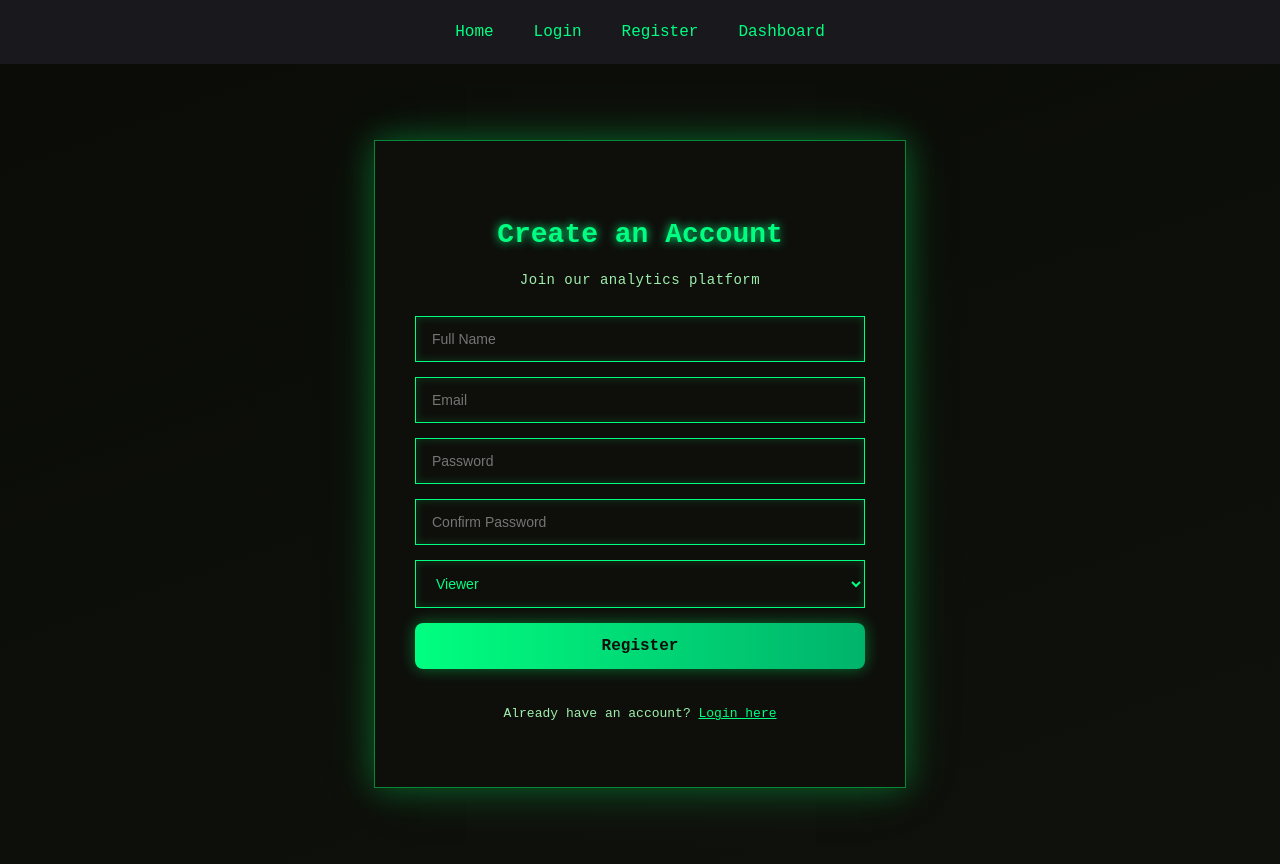
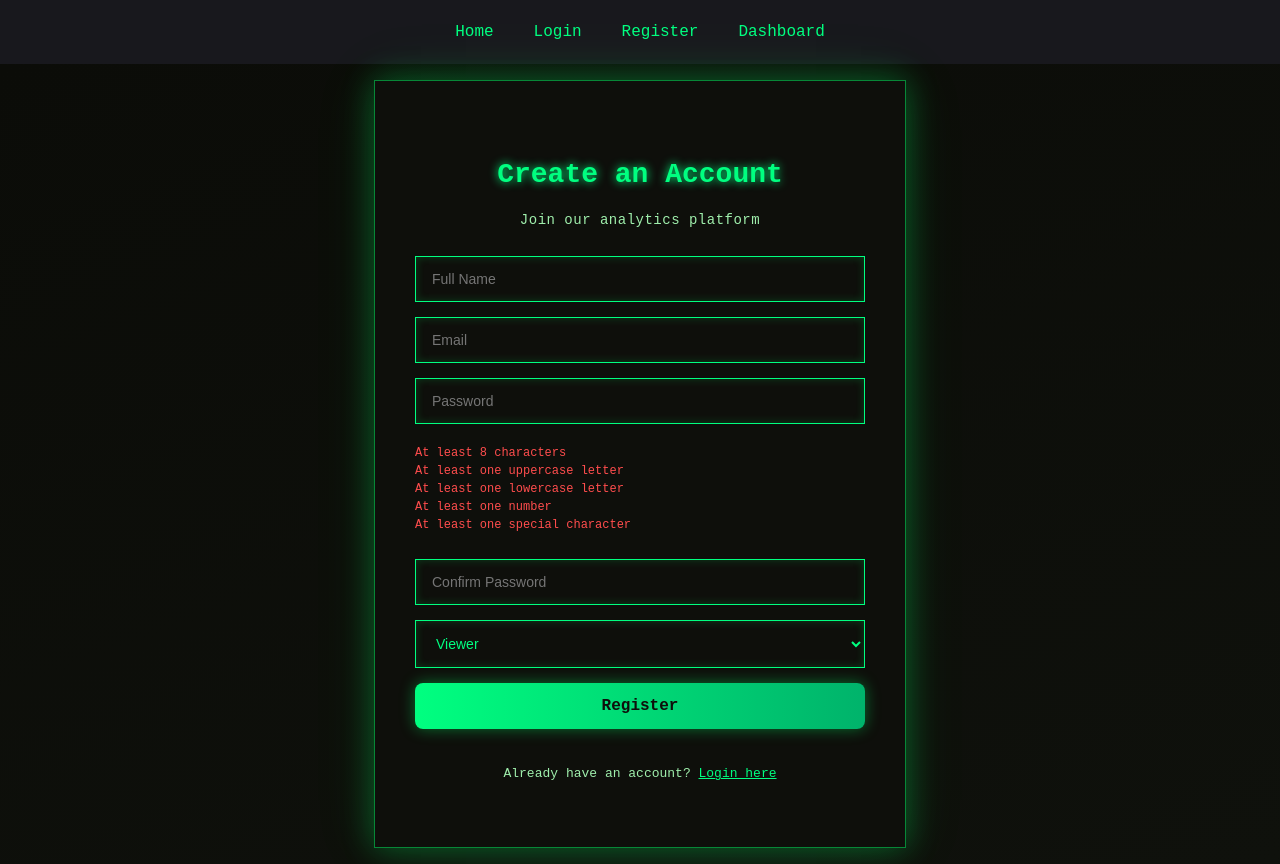
Before and after one commit to yyymaaa/data-analytics-bi-dashboard, a React (Vite) app in the folder frontend/: page /register in a window 1280 px wide. Built offline with nearby package versions, Linux system fonts and the light colour scheme.

Commit message:
Live Password Validation added

```diff
--- a/frontend/src/pages/RegisterPage.jsx
+++ b/frontend/src/pages/RegisterPage.jsx
@@ -11,12 +11,28 @@ export default function RegisterPage() {
   const [error, setError] = useState("");
   const navigate = useNavigate();
 
+  // Password validation criteria
+  const passwordCriteria = {
+    length: password.length >= 8,
+    uppercase: /[A-Z]/.test(password),
+    lowercase: /[a-z]/.test(password),
+    number: /[0-9]/.test(password),
+    special: /[!@#$%^&*(),.?":{}|<>]/.test(password),
+  };
+
+  const isPasswordValid = Object.values(passwordCriteria).every(Boolean);
+
   const handleRegister = async (e) => {
     e.preventDefault();
     setError("");
 
     if (password !== confirmPassword) {
       setError("Passwords do not match");
+      return;
+    }
+
+    if (!isPasswordValid) {
+      setError("Password does not meet all criteria");
       return;
     }
 
@@ -68,6 +84,26 @@ export default function RegisterPage() {
             required
             style={styles.input}
           />
+
+          {/* Password criteria */}
+          <ul style={styles.criteriaList}>
+            <li style={passwordCriteria.length ? styles.valid : styles.invalid}>
+              At least 8 characters
+            </li>
+            <li style={passwordCriteria.uppercase ? styles.valid : styles.invalid}>
+              At least one uppercase letter
+            </li>
+            <li style={passwordCriteria.lowercase ? styles.valid : styles.invalid}>
+              At least one lowercase letter
+            </li>
+            <li style={passwordCriteria.number ? styles.valid : styles.invalid}>
+              At least one number
+            </li>
+            <li style={passwordCriteria.special ? styles.valid : styles.invalid}>
+              At least one special character
+            </li>
+          </ul>
+
           <input
             type="password"
             placeholder="Confirm Password"
@@ -179,4 +215,17 @@ const styles = {
     color: "#00ff80",
     textDecoration: "underline",
   },
+  criteriaList: {
+    listStyleType: "none",
+    textAlign: "left",
+    margin: "5px 0 10px 0",
+    padding: 0,
+    fontSize: "12px",
+  },
+  valid: {
+    color: "#00ff80",
+  },
+  invalid: {
+    color: "#ff4d4d",
+  },
 };
```
